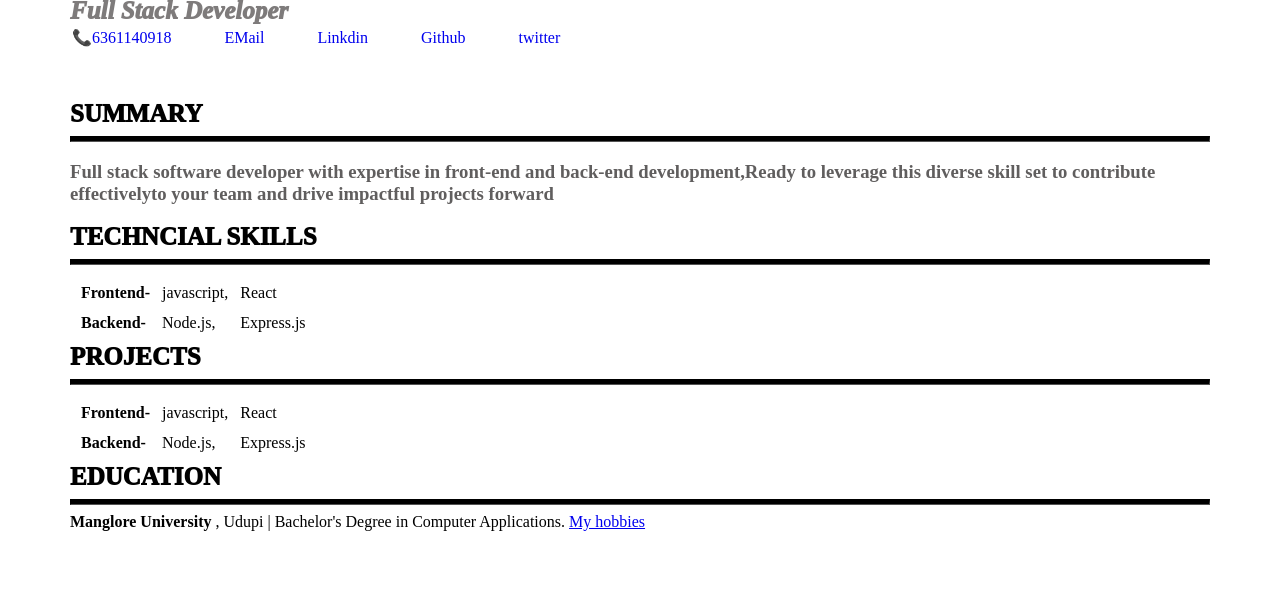
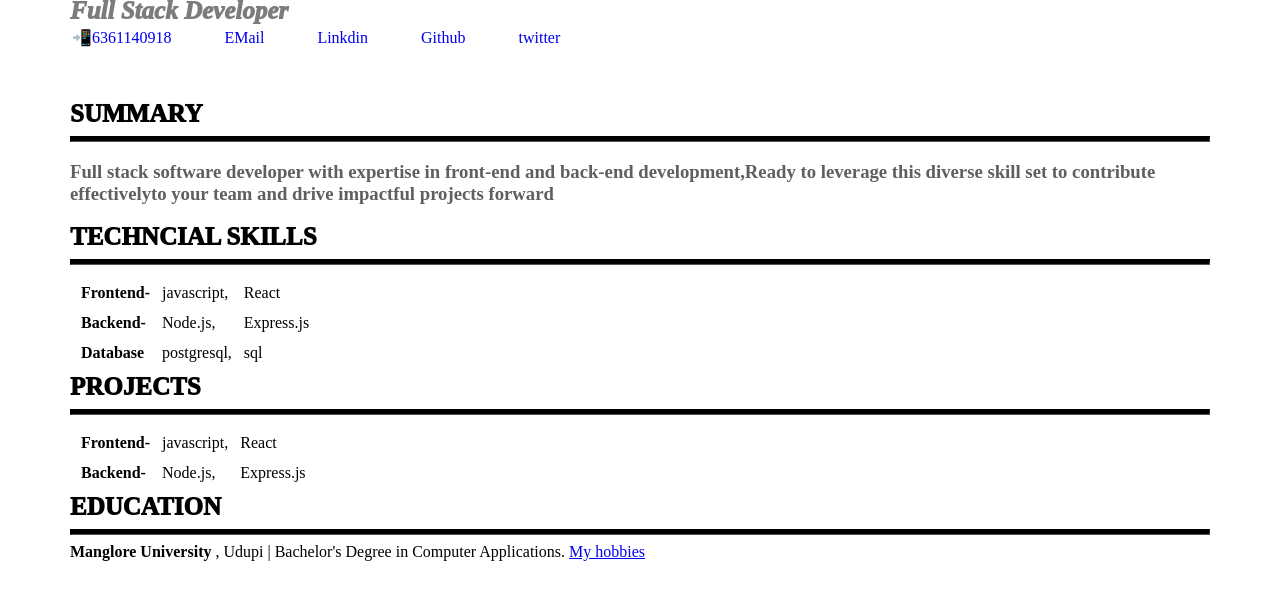
Before and after one commit to GaganSalian/CV, a plain HTML site: page index.html in a window 1280 px wide. Shown: the part 131-730 px from the top of the page. Drawn offline with Linux system fonts and the light colour scheme.

Commit message:
Update index.html

```diff
--- a/index.html
+++ b/index.html
@@ -73,7 +73,7 @@
     <p class="nam1"><em>Full Stack Developer</em></p>
     <table class="tab1">
         <tr>
-            <td class="nam2" style="padding-left:0px ;">📞<a href="91:+6361140918" class="phone-link">6361140918</a></td>
+            <td class="nam2" style="padding-left:0px ;">📲<a href="91:+6361140918" class="phone-link">6361140918</a></td>
             <td class="mail-link"><a href="mailto:gagansalian04102005@gmail.com?subject=Hello" class="mail-link1">EMail</a></td>
             <td><a href="https://www.linkedin.com/in/gagan-salian-25314b267?lipi=urn%3Ali%3Apage%3Ad_flagship3_profile_view_base_contact_details%3BH6sbPeX%2BTtu8tWVDf7vLZA%3D%3D" class="mail-link1">Linkdin</a></td>
             <td><a href="https://github.com/GaganSalian" class="mail-link1">Github</a></td>
@@ -100,6 +100,11 @@
               <td style="font-weight: bold;">Backend-</td>
               <td>Node.js,</td>
               <td>Express.js</td>
+            </tr>
+         <tr>
+              <td style="font-weight: bold;">Database</td>
+              <td>postgresql,</td>
+              <td>sql</td>
             </tr>
 
 
```
